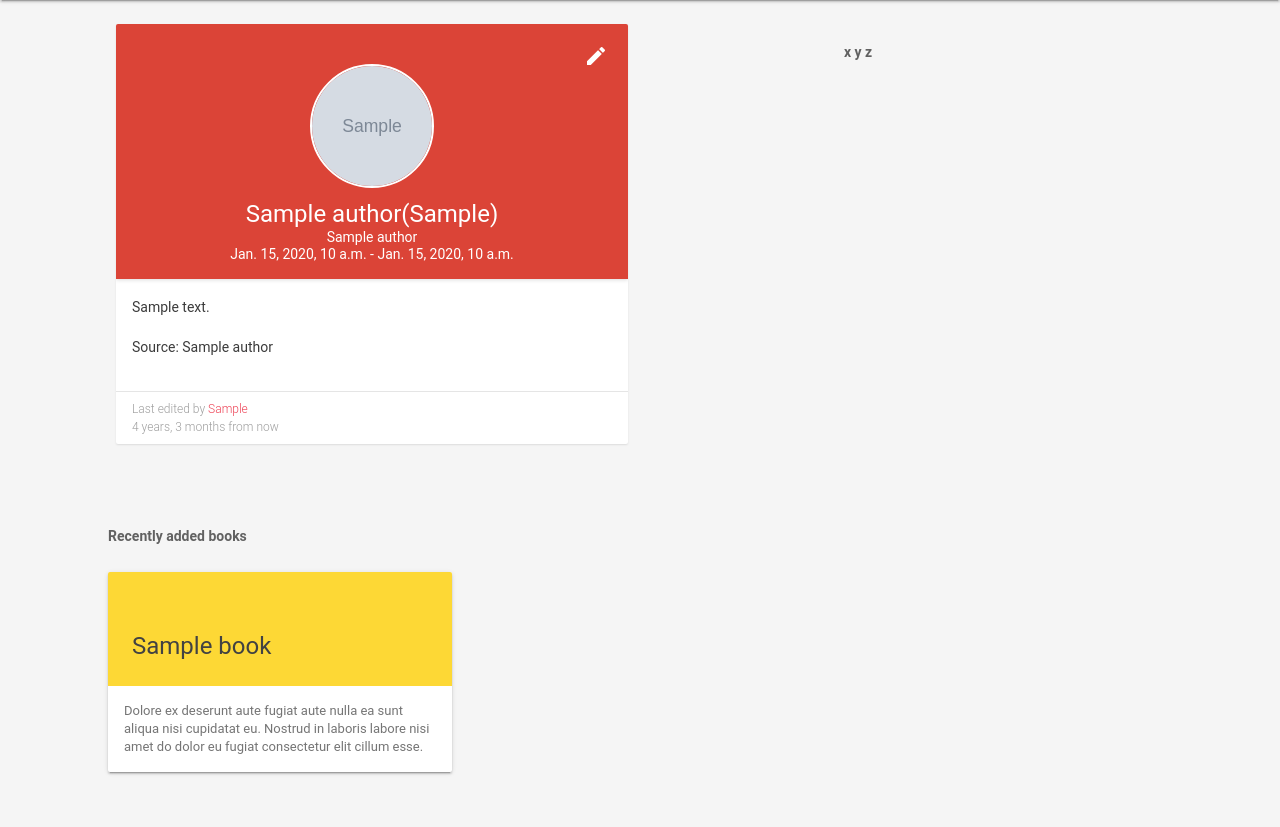
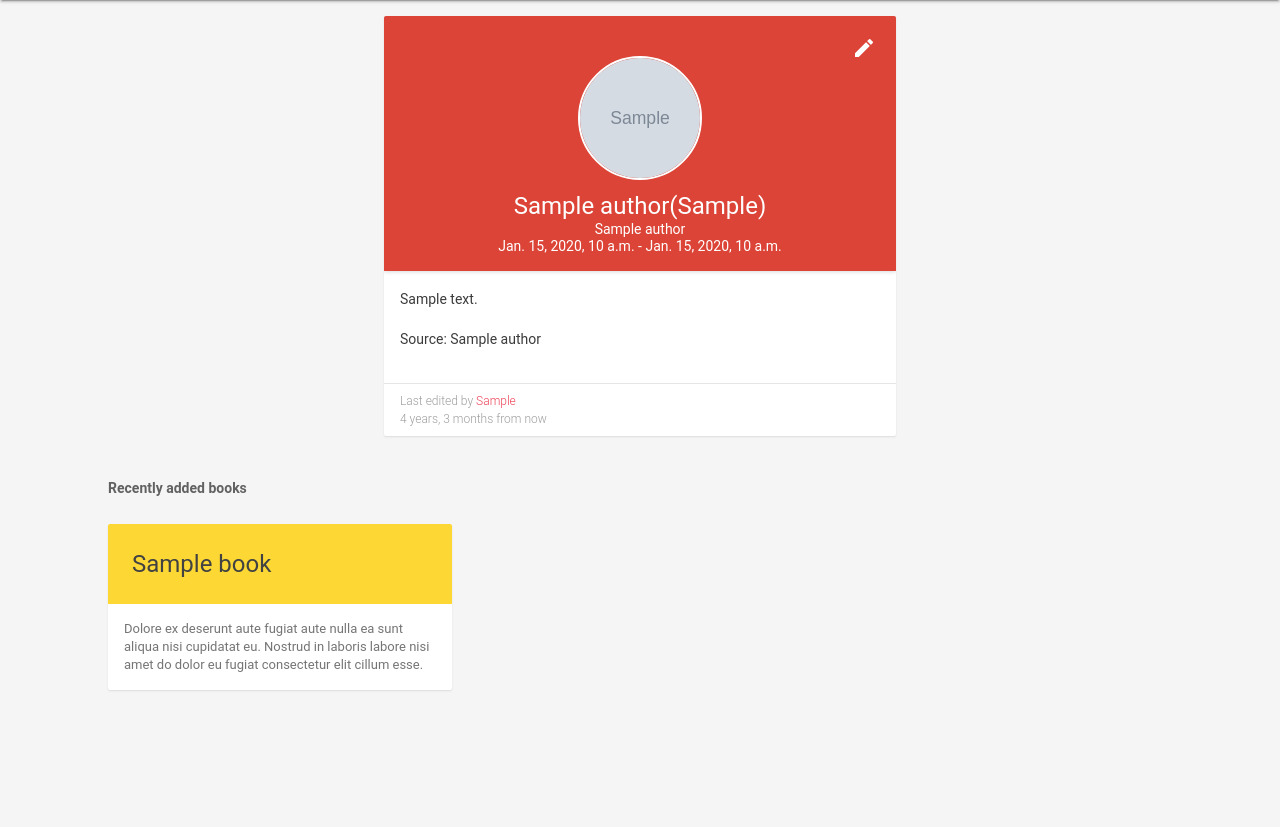
Before and after one commit to chhotaladka/poetrylearner, a Django app: template projects/templates/projects/author-details.html in a window 1280 px wide. Shown: the part 64-891 px from the top of the page. Run offline with Django 3.2, Linux system fonts and the light colour scheme; the template is opened without the code that fills it: most values are stand-ins (such as "Sample title", 1, 10 or a date in 2020); grey boxes marked "Sample" are stand-in pictures.

Commit message:
template updated

```diff
--- a/poetry/static/mdl/style.css
+++ b/poetry/static/mdl/style.css
@@ -3,11 +3,6 @@ html, body {
   font-family:'Roboto','Helvetica','Arial',sans-serif!important;
   margin: 0;
   padding: 0;
-}
-
-.mdl-poetry .mdl-layout > .mdl-layout__content > section {
- /*   padding-top: 16px;
-    padding-bottom: 48px; */
 }
 
 .mdl-poetry .mdl-poetry__post {
@@ -17,6 +12,19 @@ html, body {
     width: 100%;
     margin: 0px auto;
     flex-shrink: 0;
+}
+._layout {
+    max-width: 1080px;
+    padding: 0px;
+    width: 100%;
+    margin: 0px auto;
+}
+._layout-sLs .__l,
+._layout-sLs .__c,
+._layout-sLs .__r {
+	padding: 0px;
+}
+._layout-L {
 }
 
 .mdl-poetry .table--large .mdl-data-table {
@@ -133,7 +141,8 @@ height: 128px;
 }
 .poetry-card--small {
 	min-height: auto;
-	border: 1px solid rgba(0, 0, 0, 0.1);
+	max-width: 512px;
+	/*border: 1px solid rgba(0, 0, 0, 0.1);*/
 }
 .poetry-card--small .mdl-card__supporting-text {
 	padding: 0px 16px;
@@ -196,6 +205,13 @@ height: 128px;
 .mdl-poetry .flash-msg i {
     margin-right: 8px;
 }
+/* Book cards */
+.book-card--sm {
+	min-height: auto;
+	margin-bottom: 16px;
+    -webkit-transition-duration: 0.4s; /* Safari */
+    transition-duration: 0.4s;
+}
 
 /* Author cards */
 .author-card--sm {
@@ -218,6 +234,7 @@ height: 128px;
 }
 .author-card--lg {
 	max-width: 512px;
+	margin: 0px auto;
 }
 .author-card--sm .mdl-card__supporting-text,
 .author-card--md .mdl-card__supporting-text {
--- a/projects/templates/projects/author-details.html
+++ b/projects/templates/projects/author-details.html
@@ -1,22 +1,13 @@
 {% extends "projects/project-base.html" %}
 {% load staticfiles %}
 
-{% block meta %}
-	<meta name="description" content="">
-	<meta name="author" content="" >
-
-{% endblock %}
-
-{% block title %}
-	{{ author.name }}
-{% endblock %}
-
+{% block title %}{{ author.name }}{% endblock %}
 
 {% block main %}
 
 	{% if messages %}
 	<section id="msgPannel" class="pT-8 pB-8">
-			<div class="mdl-poetry__post mdl-grid">
+		<div class="_layout layout-L mdl-grid">
 
 			<div class="mdl-card__actions mdl-cell mdl-cell--8-col mdl-color-text--grey-600">
 				<div class="flash-msg">
@@ -45,42 +36,29 @@
 	</script>
 	{% endif %}
 
-    	<section id="AuthorDetails" class="pT-8 pB-48">
-			<div class="mdl-poetry__post mdl-grid">
+	<section id="priSect" class="pT-8 pB-16">
+		<div class="_layout layout-sLs mdl-grid">
+			<section class="__l mdl-cell mdl-cell--3-col mdl-cell--top mdl-grid pA-0">
+			</section>
+			<section class="__c mdl-cell mdl-cell--6-col mdl-cell--8-col-tablet mdl-cell--top pA-0">
+			{% include "projects/include/author-card.html" %}
+			</section>
+			<section class="__r mdl-cell mdl-cell--3-col mdl-cell--top mdl-grid pA-0">
+			</section>
+		</div>
+	</section>
 
-				<div class="mdl-cell mdl-cell--8-col mdl-grid">
-				{% include "projects/include/author-card.html" %}
-				</div>
-				<div class="mdl-cell mdl-cell--4-col mdl-cell--8-col-tablet mdl-grid">
-					<div class="section-title mdl-cell mdl-cell--12-col">
-						<h3>x y z</h3>
-					</div>
-				</div>
-
-			</div>
-    	</section> <!-- /AuthorDetails -->
-
-    	<section id="AuthorBooks" class="pB-48">
-			<div class="mdl-poetry__post mdl-grid">
-
+	<section class="pB-16">
+		<div class="_layout layout-L mdl-grid">
 			<div class="section-title mdl-cell mdl-cell--12-col">
 				<h3>Recently added books</h3>
 			</div>
-
 			{% for book in author.get_recent_books %}
-				<div class="mdl-card mdl-cell mdl-cell--4-col mdl-cell--4-col-tablet mdl-cell--4-col-desktop mdl-shadow--2dp">
-					<div class="mdl-card__media mdl-color--yellow-600 mdl-color-text--grey-800">
-						<h4>
-							<a href="{{book.get_absolute_url}}">{{ book.name }}</a>
-						</h4>
-					</div>
-					<div class="mdl-card__supporting-text mdl-color-text--grey-600">
-						Dolore ex deserunt aute fugiat aute nulla ea sunt aliqua nisi cupidatat eu. Nostrud in laboris labore nisi amet do dolor eu fugiat consectetur elit cillum esse.
-					</div>
+			<div class="mdl-cell mdl-cell--4-col">
+			{% include "projects/include/book-card-sm.html" with book=book %}
 			</div>
 			{% endfor %}
-
 		</div>
-    	</section> <!-- /AuthorBooks -->
+	</section>
 
 {% endblock %}
--- /dev/null
+++ b/projects/templates/projects/include/book-card-sm.html
@@ -0,0 +1,17 @@
+{% comment %}
+	Info:       Book card with short details
+	Requires:   css and js of static/mdl/*
+	Note:       xxx
+{% endcomment %}
+{% load staticfiles %}
+
+<div class="mdl-card book-card--sm bS-1 wFull">
+	<div class="mdl-card__media mdl-color--yellow-600 mdl-color-text--grey-800">
+		<h4>
+			<a href="{{book.get_absolute_url}}">{{ book.name }}</a>
+		</h4>
+	</div>
+	<div class="mdl-card__supporting-text mdl-color-text--grey-600">
+		Dolore ex deserunt aute fugiat aute nulla ea sunt aliqua nisi cupidatat eu. Nostrud in laboris labore nisi amet do dolor eu fugiat consectetur elit cillum esse.
+	</div>
+</div>
```
Also changed, not shown: projects/templates/projects/add-author.html (+13 -1 lines). Lines whose indentation alone changed are shown as unchanged.
